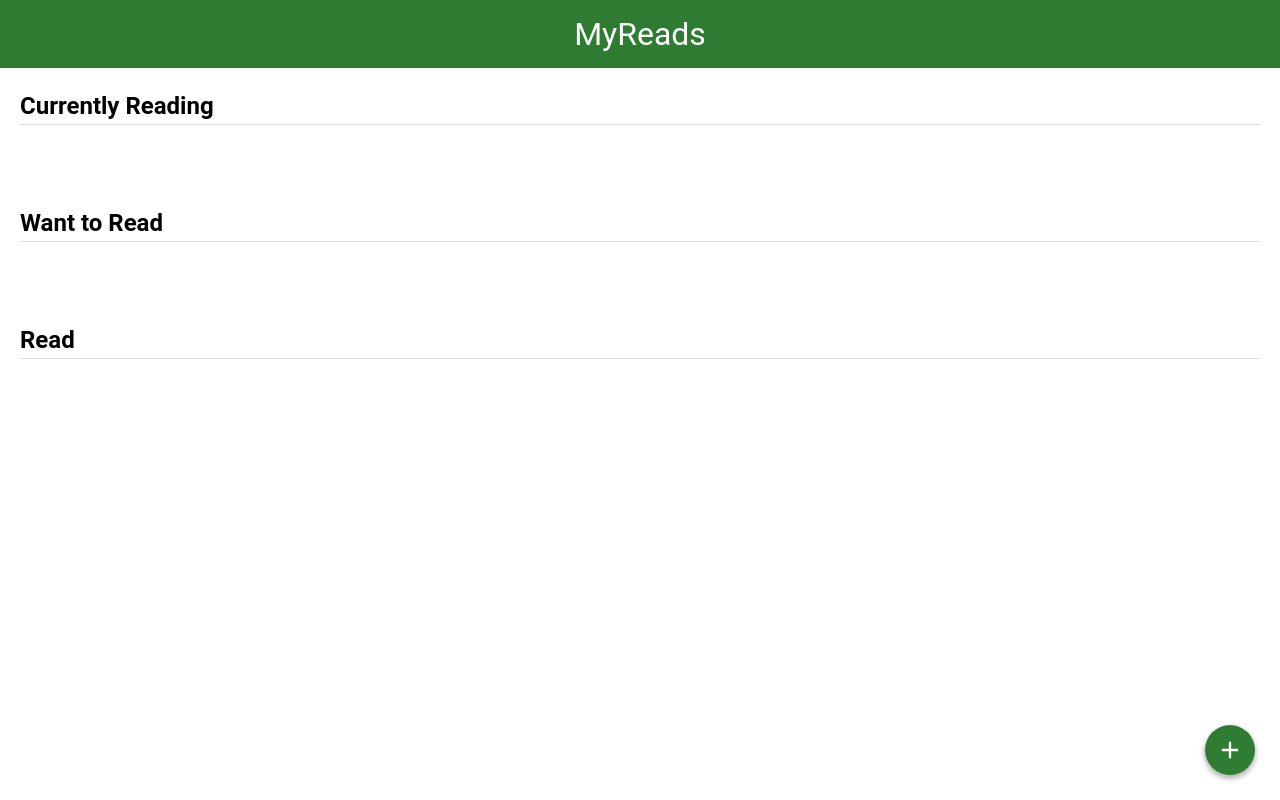
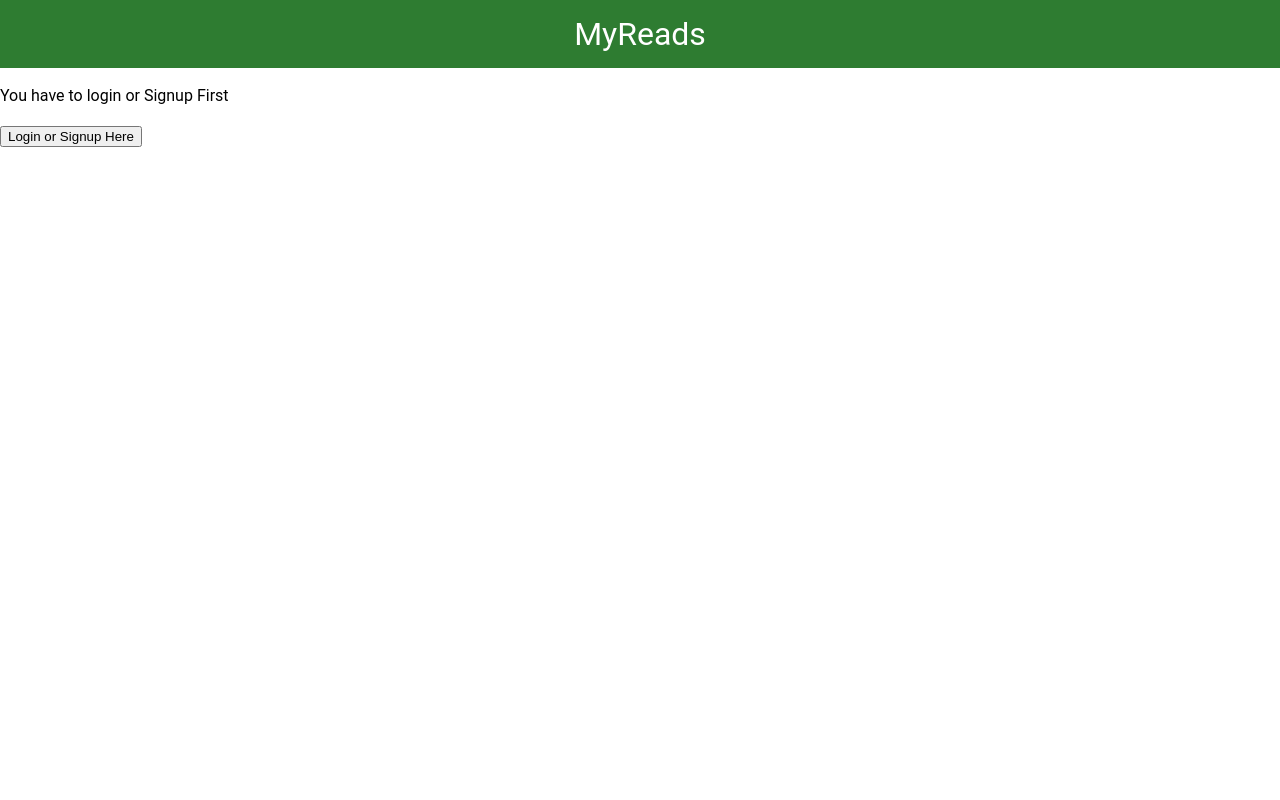
Before and after one commit to Ahmed96Mah/My-Reads-React-App, a React (Create React App) app: page / in a window 1280 px wide. Built offline with nearby package versions, Linux system fonts and the light colour scheme.

Commit message:
Update MyReads component

```diff
--- a/src/pages/MyReads.js
+++ b/src/pages/MyReads.js
@@ -1,8 +1,9 @@
 import { Link } from 'react-router-dom';
 import BookShelf from '../components/BookShelf';
 
-const MyReads = ({ Books, onChangeShelf, onHandleLookup }) => {
+const MyReads = ({ Books, onChangeShelf, onHandleLookup, logged, onlogout }) => {
   return (
+    (logged === 'true')? (
       <div className="list-books">
         <div className="list-books-title">
           <h1>MyReads</h1>
@@ -35,7 +36,27 @@ const MyReads = ({ Books, onChangeShelf, onHandleLookup }) => {
             Add a book
           </Link>
         </div>
+        <div className='logout'>
+          <Link to="/" reloadDocument={true} onClick={onlogout}>
+            <svg xmlns="http://www.w3.org/2000/svg" viewBox="0 0 512 512"><path d="M96 480h64C177.7 480 192 465.7 192 448S177.7 416 160 416H96c-17.67 0-32-14.33-32-32V128c0-17.67 14.33-32 32-32h64C177.7 96 192 81.67 192 64S177.7 32 160 32H96C42.98 32 0 74.98 0 128v256C0 437 42.98 480 96 480zM504.8 238.5l-144.1-136c-6.975-6.578-17.2-8.375-26-4.594c-8.803 3.797-14.51 12.47-14.51 22.05l-.0918 72l-128-.001c-17.69 0-32.02 14.33-32.02 32v64c0 17.67 14.34 32 32.02 32l128 .001l.0918 71.1c0 9.578 5.707 18.25 14.51 22.05c8.803 3.781 19.03 1.984 26-4.594l144.1-136C514.4 264.4 514.4 247.6 504.8 238.5z"/></svg>
+          </Link>
         </div>
+    </div>
+    ) : (
+      <div className="list-books">
+        <div className="list-books-title">
+          <h1>MyReads</h1>
+        </div>
+        <div className="login-div">
+          <div>
+            <p>You have to <span>login</span> or <span>Signup</span> First</p>
+            <Link to="/signup">
+              <button>Login or Signup Here</button>
+            </Link>
+          </div>
+        </div>
+      </div>
+    )
   );
 };
 
```
Lines whose indentation alone changed are shown as unchanged.
